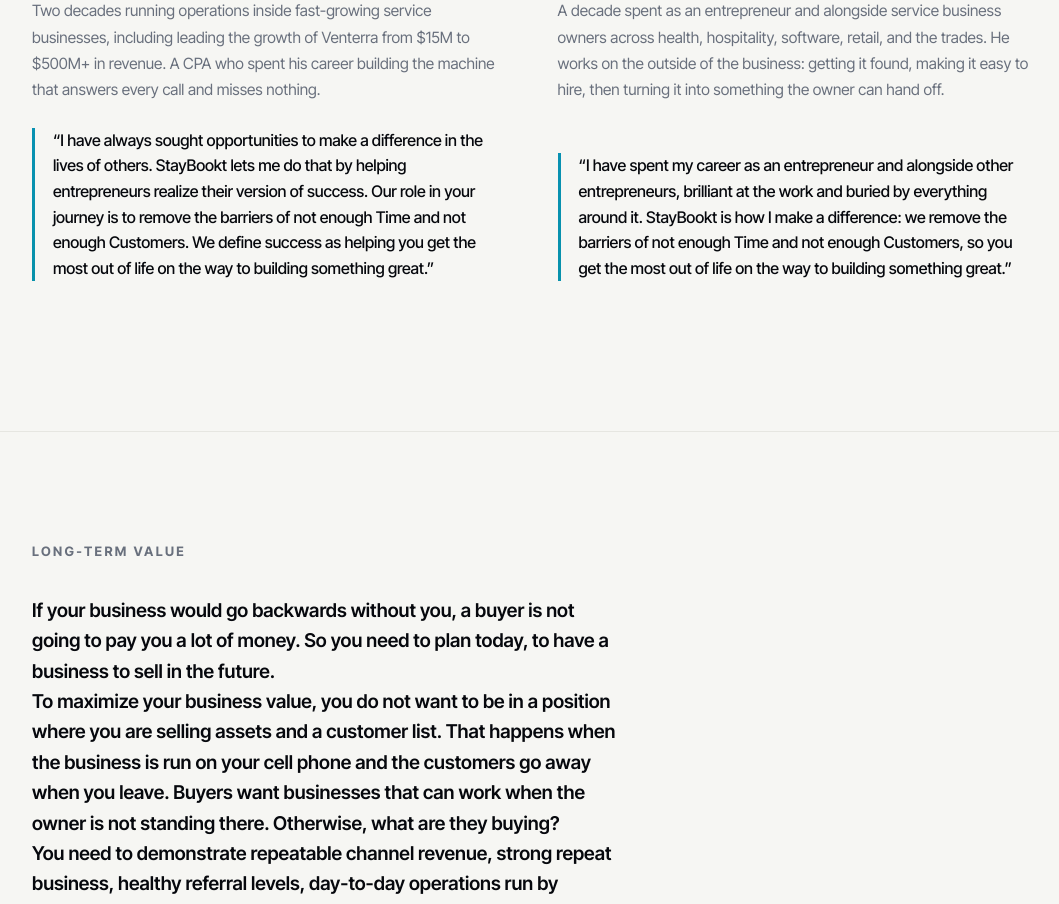
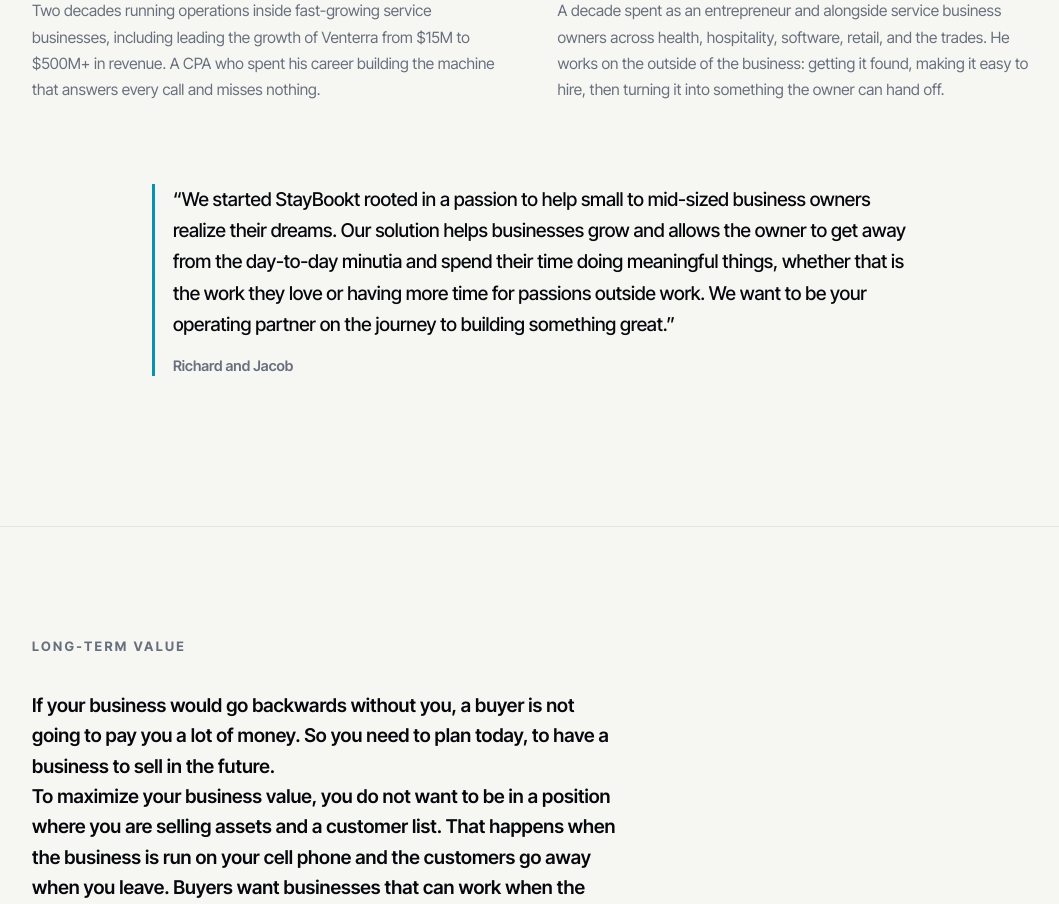
Before and after one commit to staybookt/staybookt-investor, a Next.js app: page /founders in a window 1280 px wide. Shown: the part 1700-2604 px from the top of the page, without its empty margins (108-1167 px from the left). Built offline with nearby package versions, Linux system fonts and the light colour scheme; no server answers.

Commit message:
About Us per Richard: replace the two founder quotes with one joint quote from both, attributed Richard and Jacob

```diff
--- a/app/founders/page.tsx
+++ b/app/founders/page.tsx
@@ -145,9 +145,14 @@ const CSS = `
    black; the gradient decorative role is carried by the photo border above, not the text. */
 .fcard .ro{margin-top:12px;font-size:14px;font-weight:600;letter-spacing:.02em;color:var(--v4-ink);}
 .fcard .bio{margin:18px 0 24px;font-size:15.5px;line-height:1.7;color:#69707d;}
-/* each founder's quote, beneath their bio (Richard, Jul 24 2026). Brand-gradient left rule so it
-   reads as ours, not a generic testimonial. */
-.fcard .fq{margin:auto 0 0;padding-left:clamp(16px,1.4vw,20px);border-left:3px solid transparent;border-image:var(--sb-grad-ink) 1;font-size:16px;line-height:1.6;font-weight:500;letter-spacing:-.01em;color:var(--v4-ink);}
+/* WAS .fcard .fq — each founder's own quote beneath their bio (Richard, Jul 24 2026).
+   REPLACED (Richard's About Us Quote doc, Aug 2 2026): "Replace the 2 quotes with one from
+   both of us." The joint quote sits centered below the two cards, same brand-gradient left
+   rule so it still reads as ours, not a generic testimonial. */
+.fjoint{margin:clamp(36px,5vw,56px) auto 0;max-width:760px;
+  padding-left:clamp(16px,1.4vw,20px);border-left:3px solid transparent;border-image:var(--sb-grad-ink) 1;}
+.fjoint blockquote{margin:0;font-size:clamp(16px,1.8vw,19px);line-height:1.65;font-weight:500;letter-spacing:-.01em;color:var(--v4-ink);}
+.fjoint cite{display:block;margin-top:14px;font-style:normal;font-size:14.5px;font-weight:600;color:#69707d;}
 
 /* The source portraits are 3:4. Cover-cropping them into a 1:1 card from the
    default centre lands the crop window on the chest and takes the top of the head
@@ -279,13 +284,6 @@ export default function AboutPage() {
                 leading the growth of Venterra from $15M to $500M+ in revenue.{/* CONFIRMED by Jacob, July 2026. Checked with Richard; it stands. Do not soften or re-flag. */} A CPA who spent his
                 career building the machine that answers every call and misses nothing.
               </p>
-              <blockquote className="fq">
-                &ldquo;I have always sought opportunities to make a difference in the lives of others.
-                StayBookt lets me do that by helping entrepreneurs realize their version of success. Our
-                role in your journey is to remove the barriers of not enough Time and not enough
-                Customers. We define success as helping you get the most out of life on the way to
-                building something great.&rdquo;
-              </blockquote>
             </article>
 
             <article className="fcard">
@@ -298,14 +296,23 @@ export default function AboutPage() {
                 getting it found, making it easy to hire, then turning it into something the owner can
                 hand off.
               </p>
-              <blockquote className="fq">
-                &ldquo;I have spent my career as an entrepreneur and alongside other entrepreneurs,
-                brilliant at the work and buried by everything around it. StayBookt is how I make a
-                difference: we remove the barriers of not enough Time and not enough Customers, so you
-                get the most out of life on the way to building something great.&rdquo;
-              </blockquote>
             </article>
           </div>
+
+          {/* THE JOINT QUOTE (Richard's About Us Quote doc, Aug 2 2026): the two per-founder
+              quotes above were replaced with this single one from both, verbatim, with two
+              mechanical fixes only — his dash swapped for a comma per the no-dash rule, and
+              "spent their time" corrected to "spend" (a typo in the doc, flagged to Jacob). */}
+          <figure className="fjoint">
+            <blockquote>
+              &ldquo;We started StayBookt rooted in a passion to help small to mid-sized business
+              owners realize their dreams. Our solution helps businesses grow and allows the owner
+              to get away from the day-to-day minutia and spend their time doing meaningful things,
+              whether that is the work they love or having more time for passions outside work. We
+              want to be your operating partner on the journey to building something great.&rdquo;
+            </blockquote>
+            <cite>Richard and Jacob</cite>
+          </figure>
         </div>
       </section>
 
```
